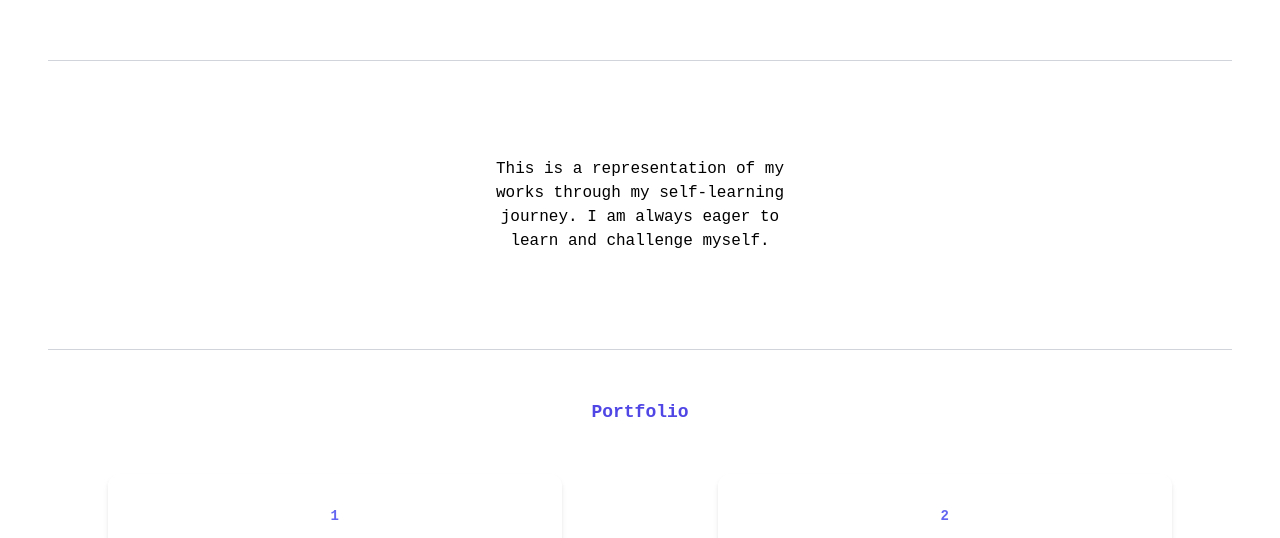
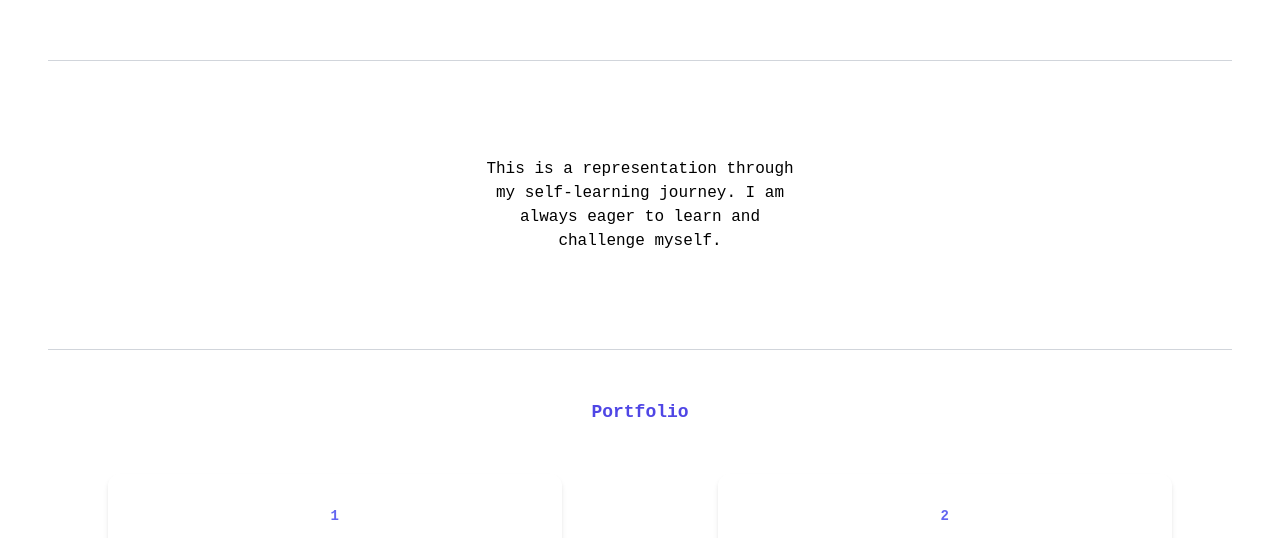
Before and after one commit to ietvee/jetyee, a React (Create React App) app: page / in a window 1280 px wide. Shown: the part 740-1278 px from the top of the page. Built offline with nearby package versions, Linux system fonts and the light colour scheme.

Commit message:
small fix

```diff
--- a/src/App.css
+++ b/src/App.css
@@ -63,6 +63,17 @@
   }
   to {
     border-right-color: transparent;
+  }
+}
+
+@media (min-width: 287px) {
+  @keyframes animated-text {
+    from {
+      width: 0;
+    }
+    to {
+      width: 260px;
+    }
   }
 }
 
--- a/src/pages/Home.js
+++ b/src/pages/Home.js
@@ -21,9 +21,9 @@ export default function Home() {
       <div className=" grid grid-cols-1 divide-y divide-gray-300 mx-12">
         <p></p>
         <div>
-          <p className="py-24 flex justify-center w-80 mx-auto text-center">
-            This is a representation of my works through my self-learning
-            journey. I am always eager to learn and challenge myself.
+          <p className="py-24 flex justify-center lg:w-80 md:w-56 sm:w-10 mx-auto text-center">
+            This is a representation through my self-learning journey. I am
+            always eager to learn and challenge myself.
           </p>
         </div>
         <p></p>
```
